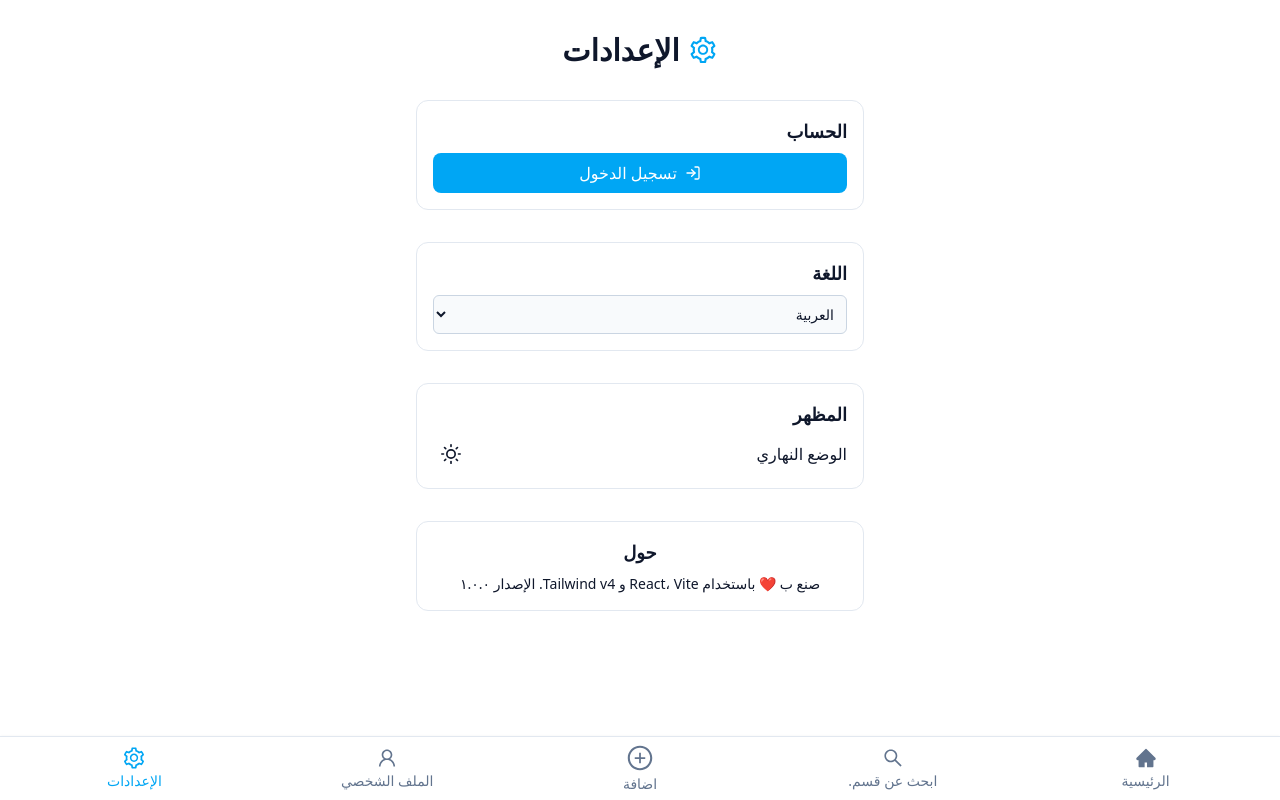
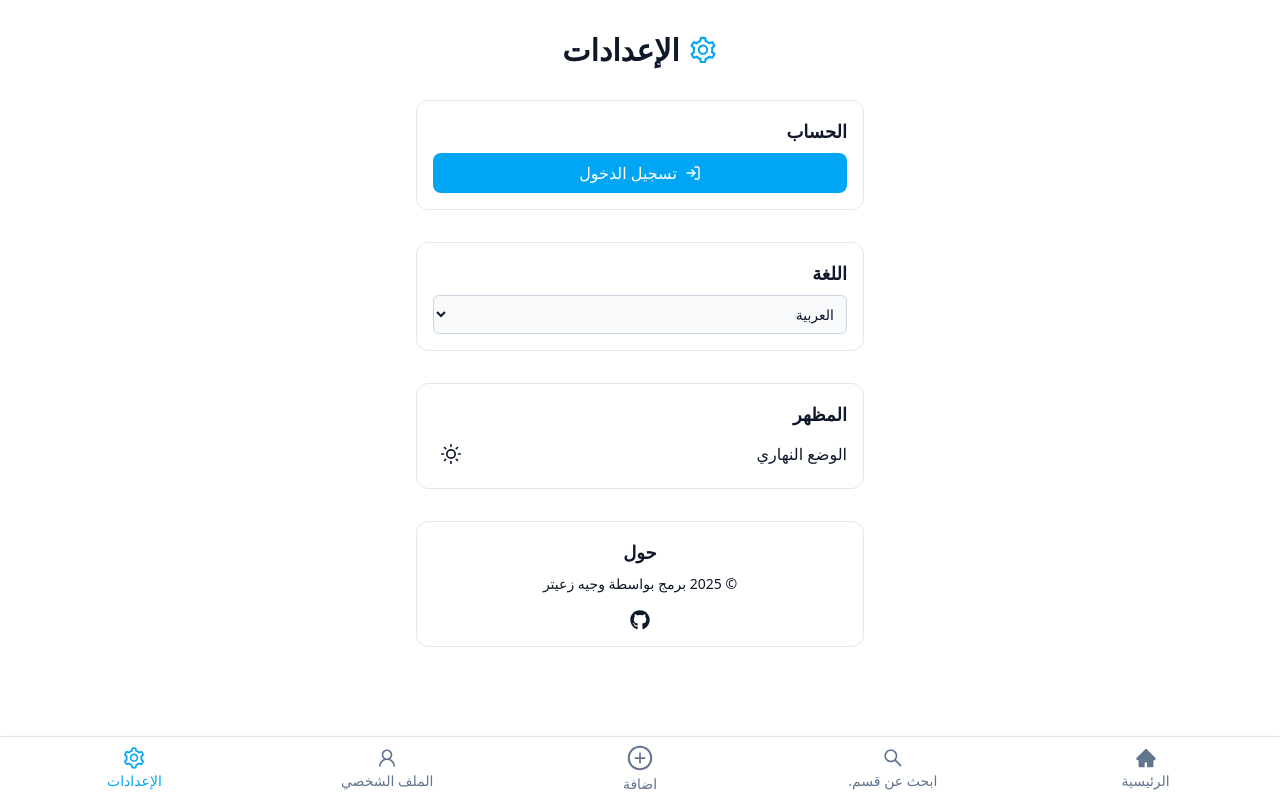
Before and after one commit to wagehzaietr/sham-deals, a React (Vite) app: page /settings in a window 1280 px wide. Built offline with nearby package versions, Linux system fonts and the light colour scheme.

Commit message:
first commit

```diff
--- a/src/i18n/locales/ar.json
+++ b/src/i18n/locales/ar.json
@@ -163,7 +163,7 @@
   "lightMode": "الوضع النهاري",
   "darkMode": "الوضع الليلي",
   "about": "حول",
-  "madeWith": "صنع ب ❤️ باستخدام React، Vite و Tailwind v4.",
+  "madeWith": "برمج بواسطة وجيه زعيتر",
   "version": "الإصدار ١.٠.٠",
 
     "search": {
--- a/src/i18n/locales/en.json
+++ b/src/i18n/locales/en.json
@@ -55,7 +55,7 @@
   "lightMode": "Light Mode",
   "darkMode": "Dark Mode",
   "about": "About",
-  "madeWith": "Made with ❤️ using React, Vite & Tailwind v4.",
+  "madeWith": "Made by wageh zaiter",
   "version": "Version 1.0.0",
 
   "search": {
--- a/src/pages/Settings.jsx
+++ b/src/pages/Settings.jsx
@@ -5,6 +5,7 @@ import { AiOutlineSetting } from 'react-icons/ai';
 import React from 'react';
 import { useTranslation } from 'react-i18next';
 import i18n from '../i18n/index';
+import { FaGithub } from 'react-icons/fa';
 
 
 export default function Settings({ dark, setDark }) {
@@ -77,8 +78,13 @@ const changeLanguage = (lng) => {
         <section className="space-y-2 rounded-xl border border-slate-200 p-4 text-center text-sm dark:border-slate-700">
           <h2 className="text-lg font-semibold">{t('about')}</h2>
           <p>
-            {t('madeWith')} {t('version')}
+            © {new Date().getFullYear()} {t('madeWith')}
           </p>
+          <div className='flex items-center justify-center mt-4 dark:text-white'>
+            <a href="https://github.com/wagehzaietr" target="_blank" rel="noopener noreferrer">
+              <FaGithub size={20} />
+            </a>
+          </div>
         </section>
       </div>
     </div>
```
Also changed, not shown: 1 other file (tests, documents, lock files or other folders).
